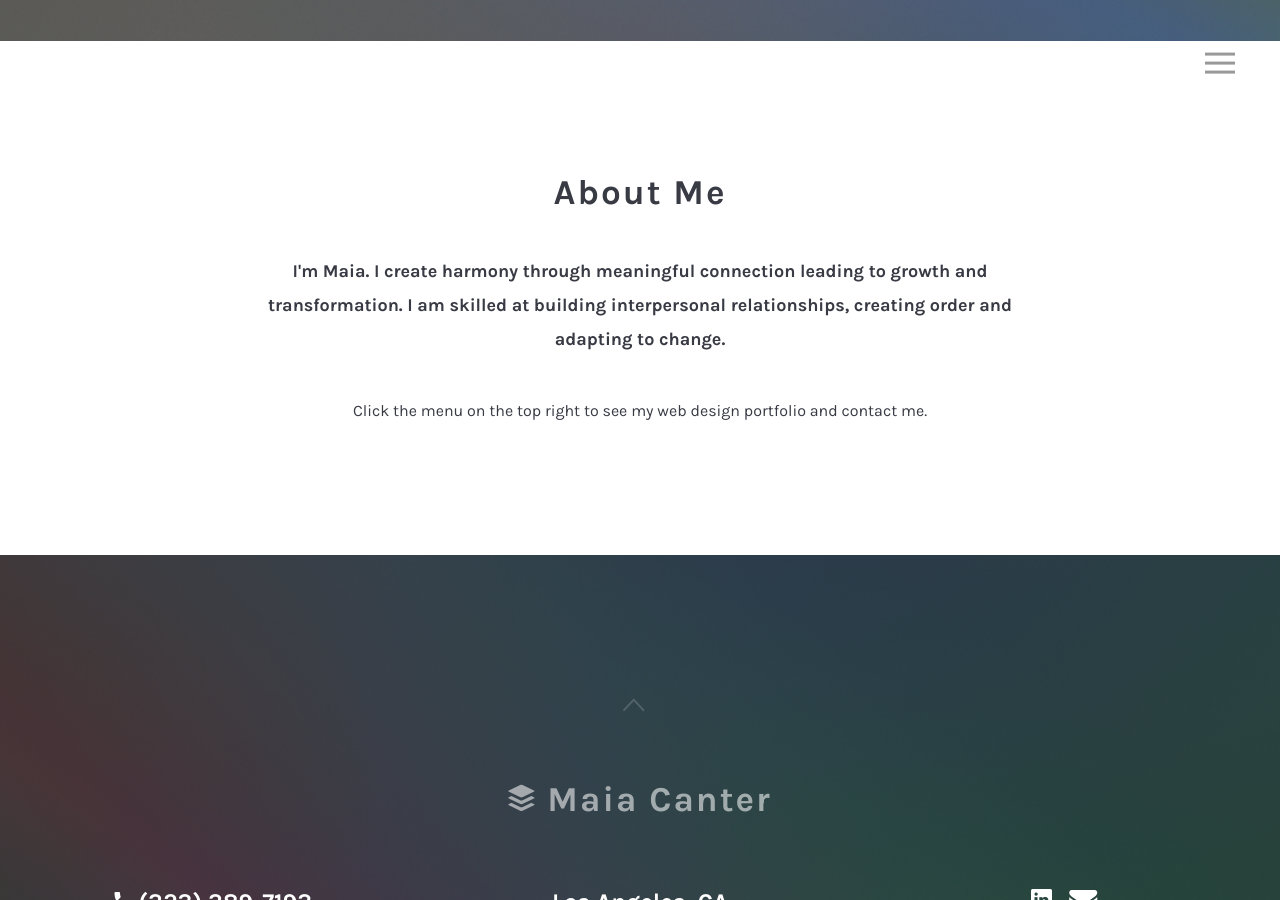
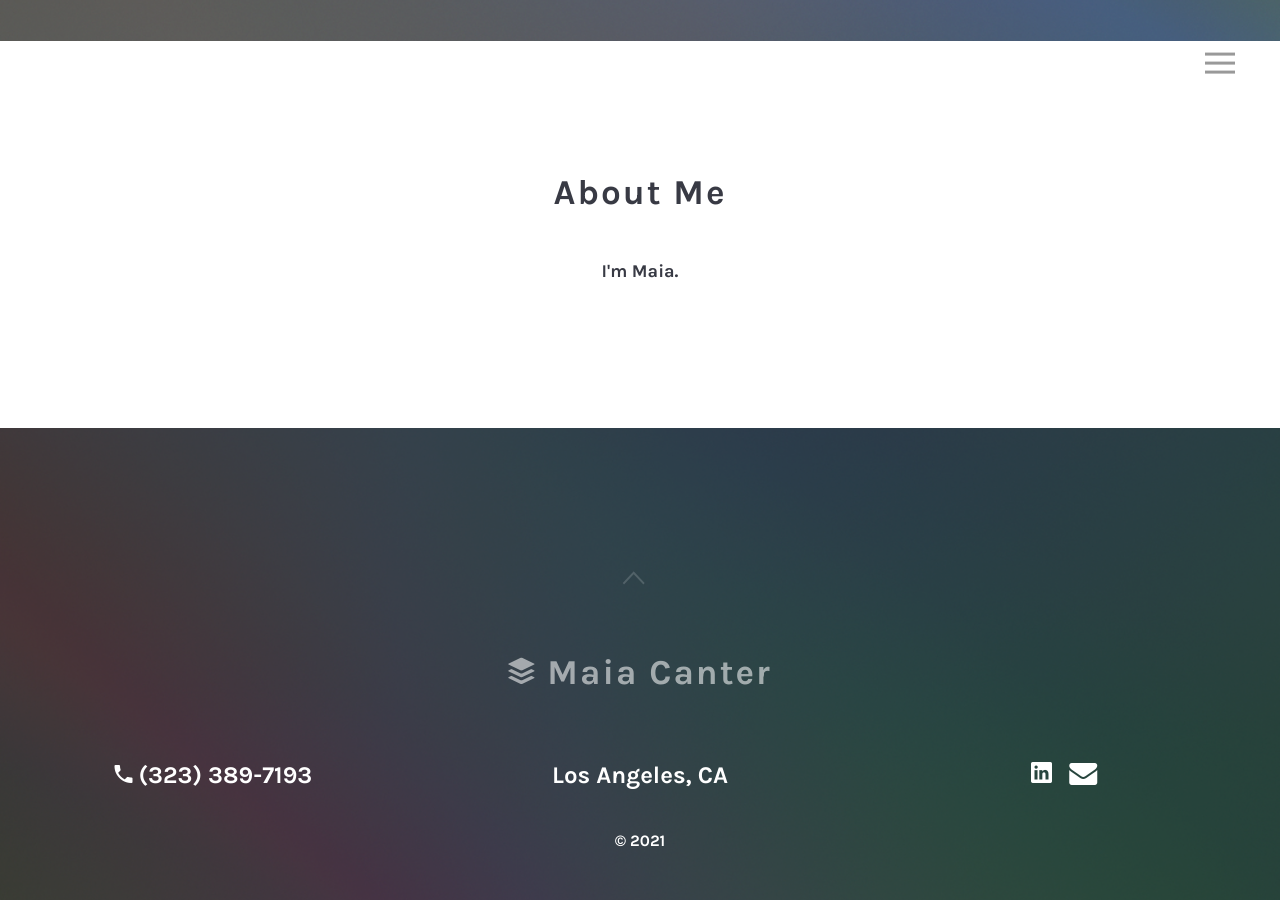
Before and after one commit to maiaflow/maiacanter, a Jekyll site: the page built from index.html, in a window 1280 px wide and 900 px high, scrolled down 859 px. Built offline with Jekyll 4.4.1, drawn with Linux system fonts in a browser that asks for light colours; nearby versions of some CDN libraries; some web fonts are replaced.

Commit message:
about update

```diff
--- a/index.html
+++ b/index.html
@@ -4,8 +4,5 @@ layout: default
 
 <h2 id="about">About Me</h2>
 <p class="lead">
-    I'm Maia. I create harmony through meaningful connection leading to growth and transformation. I am skilled at building interpersonal relationships, creating order and adapting to change.
+    I'm Maia.
 </p>
-<p>
-    Click the menu on the top right to see my web design portfolio and contact me.
-</p>
```
